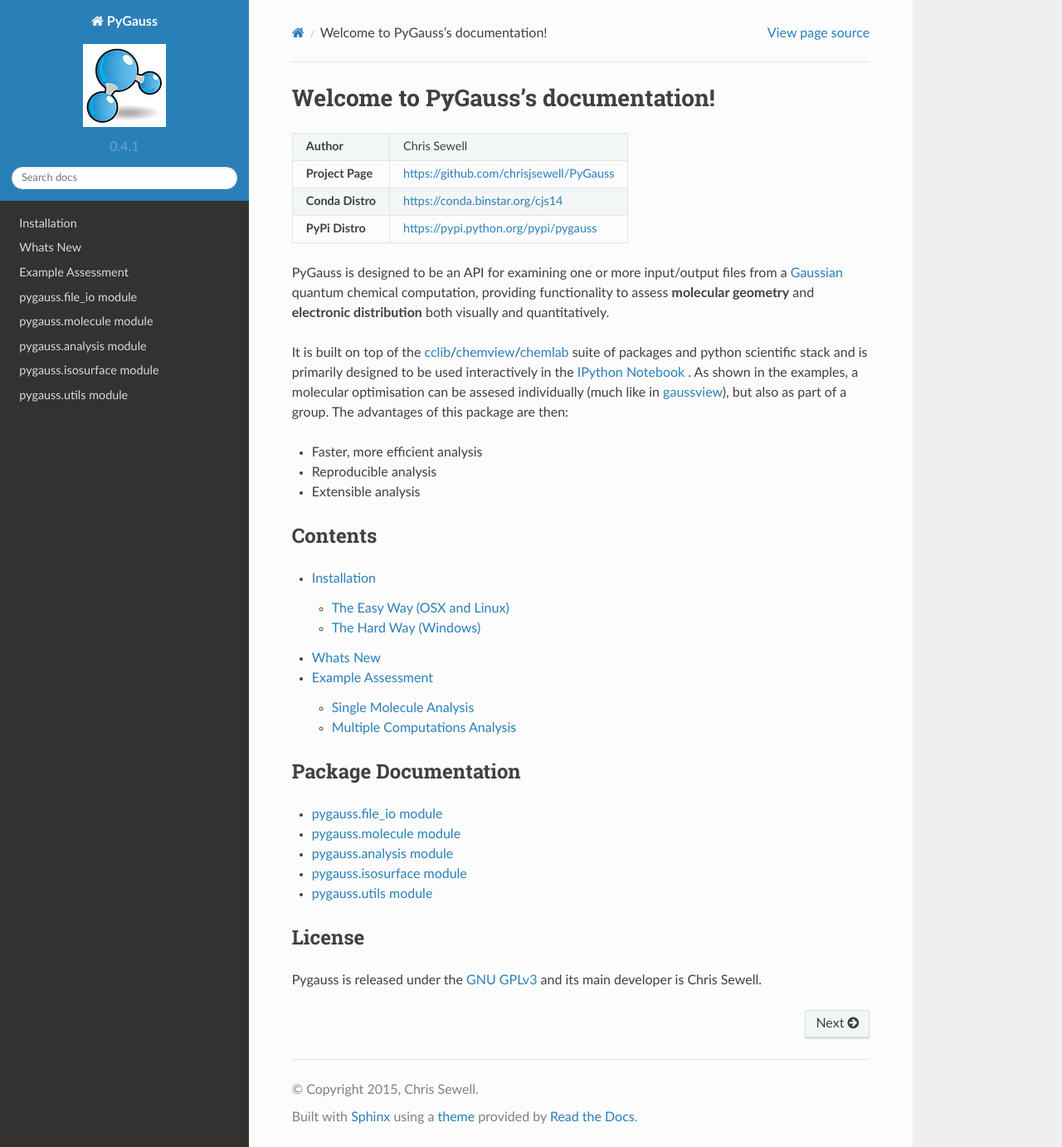
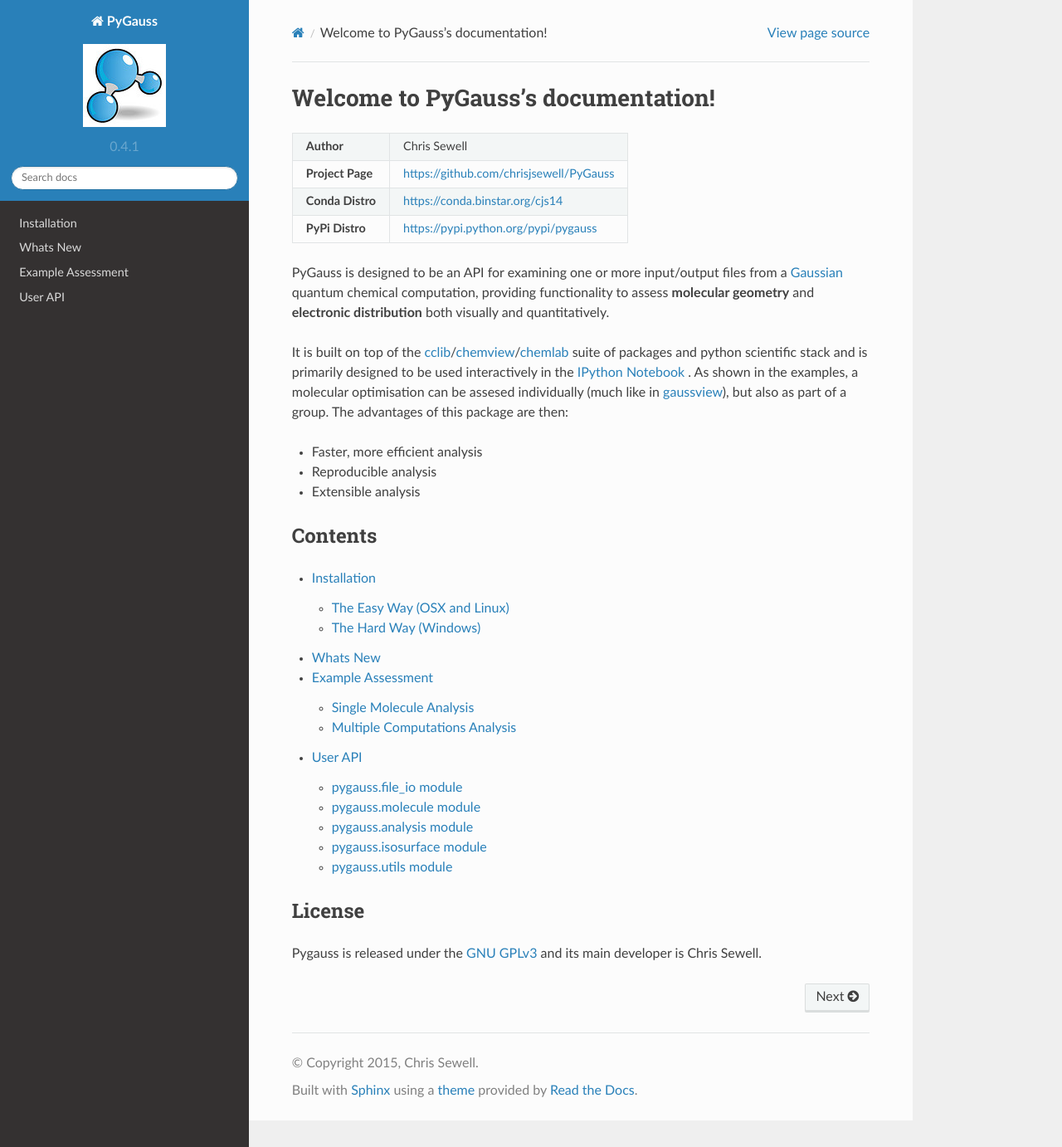
Before and after one commit to chrisjsewell/PyGauss, a Sphinx documentation site: the page built from docs/source/index.rst, in a window 1280 px wide and 1382 px high. Shown: the whole window at 83% size. Built offline with Sphinx 7.4.7 and the Read the Docs theme 2.0.0, drawn with Linux system fonts in a browser that asks for light colours; pages that are not in the unit, such as notebooks, are missing from menus.

Commit message:
restructure user api doc

```diff
--- a/docs/source/index.rst
+++ b/docs/source/index.rst
@@ -43,19 +43,7 @@ Contents
    install
    history
    example
-
-Package Documentation
----------------------
-
-.. toctree::
-   :maxdepth: 1
-
-   api/pygauss.file_io
-   api/pygauss.molecule
-   api/pygauss.analysis
-   api/pygauss.isosurface
-   api/pygauss.utils
-
+   user_api
 
 License
 -------
```
Also changed, not shown: docs/source/history.rst (added, +44 -0 lines), docs/source/user_api.rst (added, +11 -0 lines).
